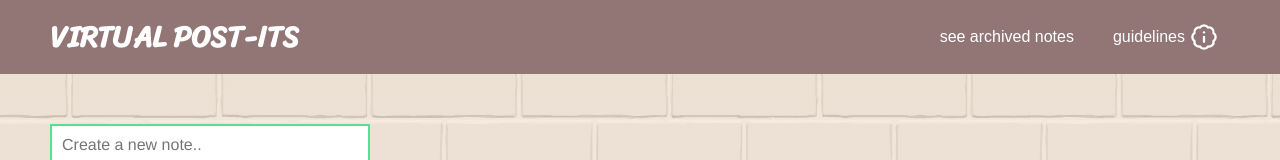
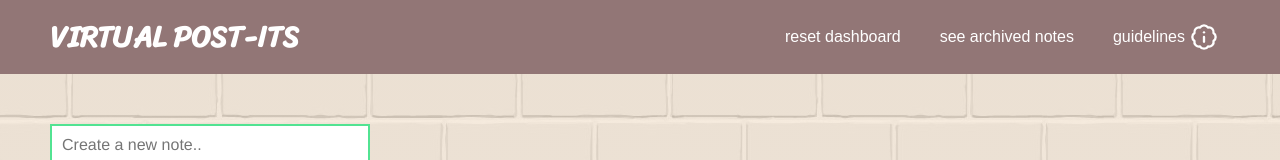
Before and after one commit to NotYourTypicalDeveloper/virtual-postit, a React (Vite) app: page / in a window 1280 px wide. Shown: the top 160 px of the page. Built offline with nearby package versions, Linux system fonts and the light colour scheme.

Commit message:
Added feature to delete all dashboard notes

```diff
--- a/src/App.jsx
+++ b/src/App.jsx
@@ -62,7 +62,7 @@ function App() {
 
   return (
     <>
-      <NavBar toggleDrawer={toggleDrawer} />
+      <NavBar toggleDrawer={toggleDrawer} dispatch={dispatch} />
       <div className="app" onDragOver={onDragOver}>
         <ToastContainer
           position="top-center"
--- a/src/App.scss
+++ b/src/App.scss
@@ -13,6 +13,7 @@ body {
     url("./assets/brickwall-bg.jpg");
   background-repeat: repeat;
   max-width: 100vw;
+  color: #474c47;
 }
 
 .app {
@@ -120,7 +121,6 @@ body {
     }
 
     .cancel-btn {
-      color: #5b5f5b;
       background-color: #fff27f;
       margin-right: 1em;
     }
@@ -131,7 +131,6 @@ body {
     }
 
     .save-btn {
-      color: #3d403d;
       background-color: #8bf279;
     }
 
@@ -145,7 +144,6 @@ body {
   .edit-btn,
   .archive-btn {
     transition: transform 0.3s ease;
-    color: #5b5f5b;
 
     &:hover {
       transform: scale(1.3);
--- a/src/Drawer.scss
+++ b/src/Drawer.scss
@@ -28,6 +28,9 @@
       position: absolute;
       right: 10px;
       top: 10px;
+      &:hover {
+        transform: scale(1.3);
+      }
     }
   }
 }
--- a/src/components/IconOnlyButton.jsx
+++ b/src/components/IconOnlyButton.jsx
@@ -5,6 +5,7 @@ const IconOnlyButton = ({ onClickFn, className, icon }) => {
       className={className}
       style={{
         background: "transparent",
+        color: "#5f5d5d",
         border: "none",
         cursor: "pointer",
         display: "flex",
--- a/src/components/NavBar.jsx
+++ b/src/components/NavBar.jsx
@@ -1,11 +1,13 @@
-import React, { useState } from "react";
+import React, { useState, useReducer } from "react";
+import { notesReducer } from "../utils/Reducer.js";
 import "../../src/NavBar.scss";
 import CloseIcon from "./CloseIcon.jsx";
 import EditIcon from "./EditIcon.jsx";
 import ArchiveIcon from "./ArchiveIcon.jsx";
 import { BadgeInfo } from "lucide-react";
+import { toast } from "react-toastify";
 
-const NavBar = ({ toggleDrawer }) => {
+const NavBar = ({ toggleDrawer, dispatch }) => {
   const [isInfoOpen, setIsInfoOpen] = useState(false);
 
   const toggleInfo = () => {
@@ -13,6 +15,10 @@ const NavBar = ({ toggleDrawer }) => {
   };
 
   // Delete all archived notes
+  const resetDashboard = () => {
+    dispatch({ type: "RESET_DASHBOARD" });
+    toast.success("Successfully deleted all notes from dashboard!");
+  };
 
   return (
     <nav className="navbar">
@@ -20,6 +26,9 @@ const NavBar = ({ toggleDrawer }) => {
         <h1 className="navbar-title">Virtual Post-its</h1>
       </div>
       <div className="navbar-right">
+        <button className="navbar-btn" onClick={resetDashboard}>
+          reset dashboard
+        </button>
         <button className="navbar-btn" onClick={toggleDrawer}>
           see archived notes
         </button>
--- a/src/utils/Reducer.js
+++ b/src/utils/Reducer.js
@@ -36,12 +36,21 @@ export const notesReducer = (prevState, action) => {
     case "DELETE_NOTE": {
       return prevState.filter((note) => note.id !== action.payload.id);
     }
+
+    // DELETE ALL DASHBOARD notes
+    case "RESET_DASHBOARD": {
+      return prevState.filter((note) => note.archived);
+    }
+
     // ARCHIVE NOTE______
     case "ARCHIVE_NOTE": {
       return prevState.map((note) =>
         note.id === action.payload.id ? { ...note, archived: true } : note
       );
     }
+
+    // DELETE ALL ARCHIVED notes
+
     default:
       return prevState;
   }
```
